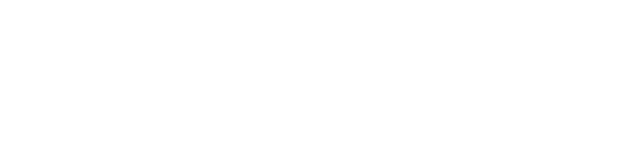
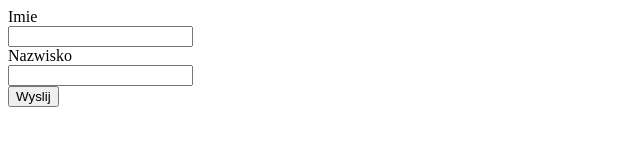
Before and after one commit to bdrobniuch/git-zadanie9, a plain HTML site: page index.html in a window 1280 px wide. Shown: the whole page, without its empty margins (0-640 px from the left). Drawn offline with Linux system fonts and the light colour scheme.

Commit message:
rozwiazanie zadania 9

```diff
--- a/index.html
+++ b/index.html
@@ -5,6 +5,15 @@
     <title>Document</title>
 </head>
 <body>
-
+    <!-- form>{Imie}+br+input:text+br+{Nazwisko}+br+input:text+br+input:submit -->
+    <form action="">Imie
+        <br>
+        <input type="text" name="" id="">
+        <br>Nazwisko
+        <br>
+        <input type="text" name="" id="">
+        <br>
+        <input type="submit" value="Wyslij">
+    </form>
 </body>
 </html>
```
